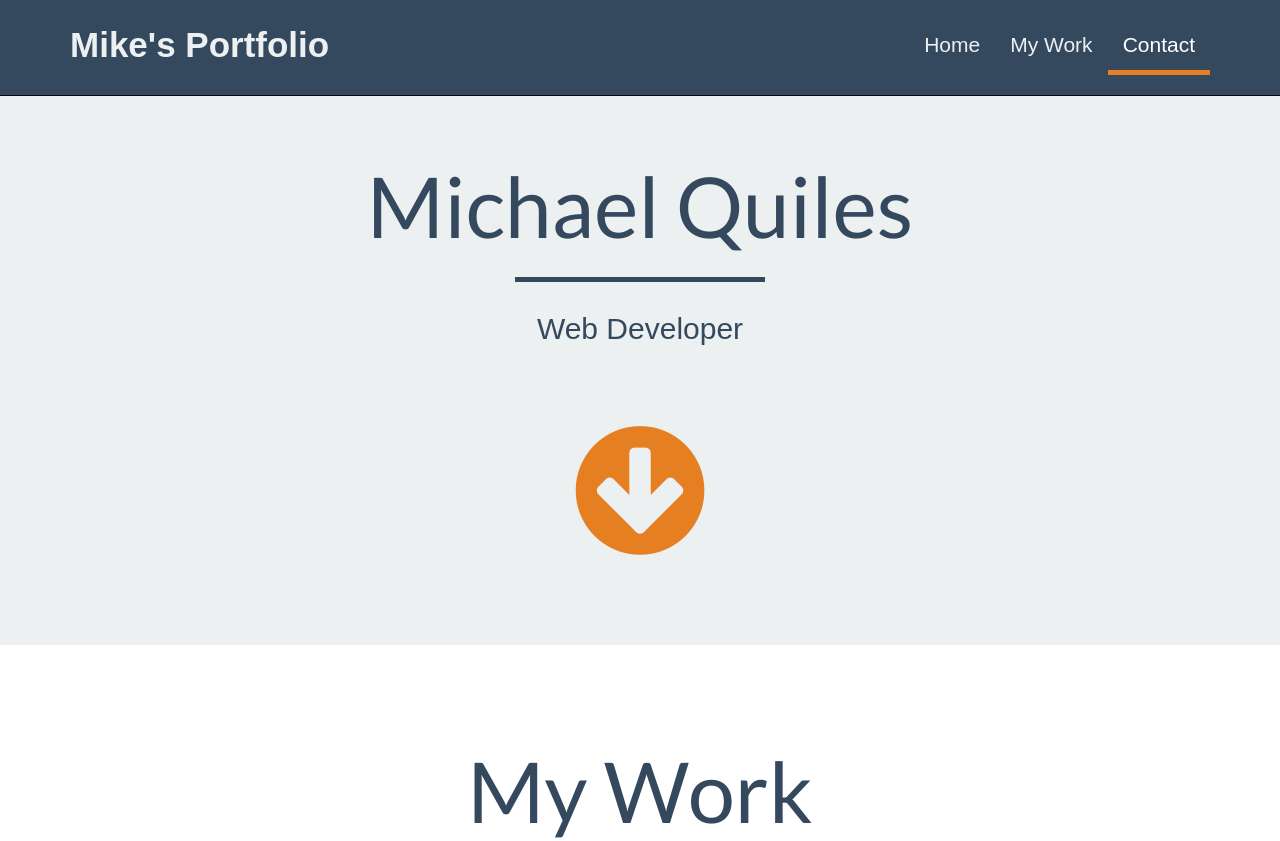
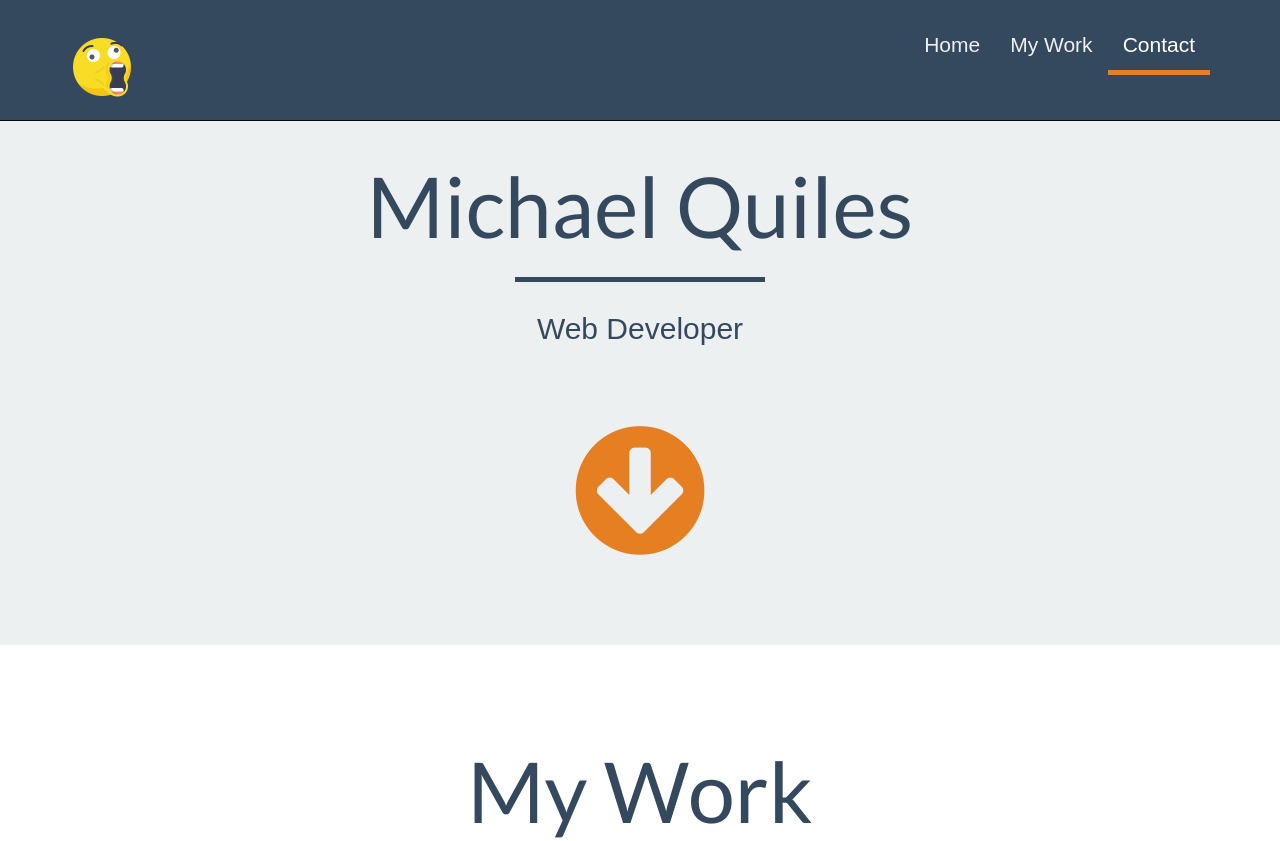
Before and after one commit to mquiles/codelouisville, a plain HTML site: page index.html in a window 1280 px wide. Shown: the top 841 px of the page. Drawn offline with nearby package versions, Linux system fonts and the light colour scheme.

Commit message:
uploaded images

```diff
--- a/css/style.css
+++ b/css/style.css
@@ -72,6 +72,10 @@ hr.star:after {
 .navbar-inverse .navbar-nav>.active>a {
 	background: #34495e;
 	border-bottom: 5px solid #e67e22;
+}
+
+.navbar-brand{
+	margin-bottom: 30px;
 }
 /* Header Styling */
 #header {
--- a/index.html
+++ b/index.html
@@ -24,7 +24,7 @@
             <span class="icon-bar"></span>
             <span class="icon-bar"></span>
           </button>
-          <a class="navbar-brand" href="#">Mike's Portfolio</a>
+          <a class="navbar-brand" href="#"><img src="./img/face.png" width= "64px" height="64px"></a>
         </div>
         <!-- add class navbar-spy -->
         <div class="navbar-spy">
```
Also changed, not shown: img/face.png (added), img/like-a-sir.png (added).
